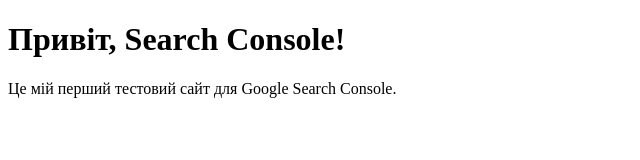
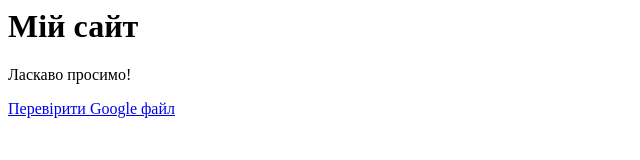
Before and after one commit to KateBory/github.io, a plain HTML site: page index.html in a window 1280 px wide. Shown: the whole page, without its empty margins (0-640 px from the left). Drawn offline with Linux system fonts and the light colour scheme.

Commit message:
Update index.html

```diff
--- a/index.html
+++ b/index.html
@@ -1,11 +1,6 @@
-<!DOCTYPE html>
-<html lang="uk">
-<head>
-  <meta charset="UTF-8">
-  <title>тестовий сайт</title>
-</head>
-<body>
-  <h1>Привіт, Search Console!</h1>
-  <p>Це мій перший тестовий сайт для Google Search Console.</p>
-</body>
-</html>
+<h1>Мій сайт</h1>
+<p>Ласкаво просимо!</p>
+
+<a href="google53dce7b6ae7dc946.html" target="_blank" class="inline-block px-4 py-2 bg-blue-600 text-white rounded hover:bg-blue-700 transition">
+  Перевірити Google файл
+</a>
```
